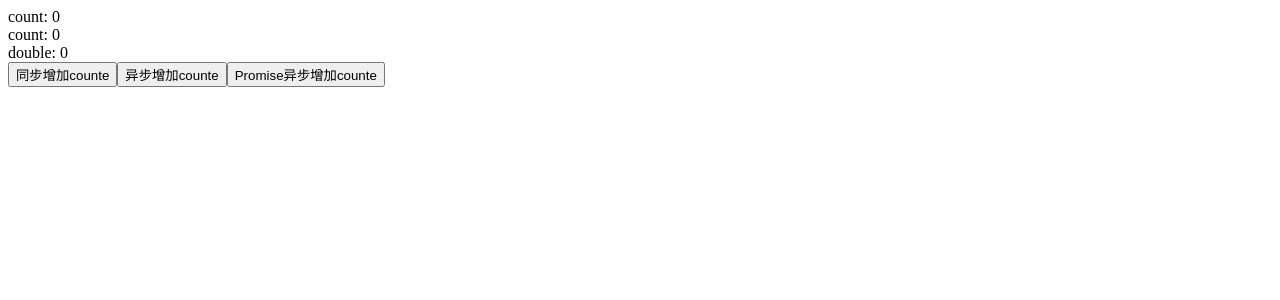
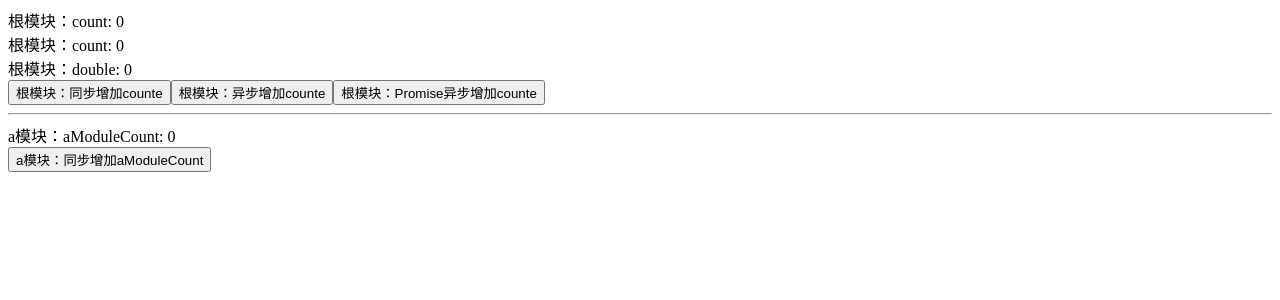
Before and after one commit to bendajun/vue3-vuex-sound-code, a Vue app: page / in a window 1280 px wide. Shown: the top 300 px of the page. Built offline with nearby package versions, Linux system fonts and the light colour scheme.

Commit message:
feat: 添加命名空间功能

```diff
--- a/src/App.vue
+++ b/src/App.vue
@@ -1,10 +1,13 @@
 <template>
-  <div>count: {{ count }}</div>
-  <div>count: {{ $store.state.count }}</div>
-  <div>double: {{ double }}</div>
-  <button @click="addCount">同步增加counte</button>
-  <button @click="asyncAddCount">异步增加counte</button>
-  <button @click="asyncPromiseAddCount">Promise异步增加counte</button>
+  <div>根模块：count: {{ count }}</div>
+  <div>根模块：count: {{ $store.state.count }}</div>
+  <div>根模块：double: {{ double }}</div>
+  <button @click="addCount">根模块：同步增加counte</button>
+  <button @click="asyncAddCount">根模块：异步增加counte</button>
+  <button @click="asyncPromiseAddCount">根模块：Promise异步增加counte</button>
+  <hr />
+  <div>a模块：aModuleCount: {{ aModuleCount }}</div>
+  <button @click="addAmoduleCount">a模块：同步增加aModuleCount</button>
 </template>
 
 <script>
@@ -24,12 +27,18 @@ export default {
       const res = await store.dispatch('asyncPromiseAdd', 1)
       console.log('asyncPromiseAddCount返回结果==>', res)
     }
+
+    const addAmoduleCount = () => {
+      store.commit('aCount/add', 1)
+    }
     return {
       count: computed(() => store.state.count),
       double: computed(() => store.getters.double),
       addCount,
       asyncAddCount,
       asyncPromiseAddCount,
+      aModuleCount: computed(() => store.state.aCount.count),
+      addAmoduleCount,
     }
   }
 }
--- a/src/vuex-source/module/module-collection.js
+++ b/src/vuex-source/module/module-collection.js
@@ -29,6 +29,14 @@ export default class ModuleCollection { // 此类是用来处理module格式的
         this.register(rawChildModule, path.concat(key)) // concat() 方法用于合并两个或多个数组。此方法不会更改现有数组，而是返回一个新数组
       })
     }
+  }
+
+  getNamespaced(path) { // ['a', 'c']
+    let module = this.root
+    return path.reduce((namespaceStr, key) => {
+      module = module.getChild(key) // 子模块
+      return namespaceStr + (module.namespaced ? key + '/' : '')
+    }, '')
   }
 }
 
--- a/src/vuex-source/module/module.js
+++ b/src/vuex-source/module/module.js
@@ -4,8 +4,9 @@ import { forEachValue } from '../utils'
 export default class Module {
   constructor(rawModule) {
     this._raw = rawModule // 这里保存的是createStore时传的modules下module元数据
+    this._children = {} // 当前module下是否还有module
     this.state = rawModule.state // 对应module的state
-    this._children = {} // 当前module下是否还有module
+    this.namespaced = rawModule.namespaced
   }
 
   addChild(key, module) {
--- a/src/vuex-source/store.js
+++ b/src/vuex-source/store.js
@@ -12,6 +12,8 @@ const getNestedState = (state, path) => { // 这个函数用来得到响应式
 const installModule = (store, rootState, path, module) => { // 递归安装
   const isRoot = !path.length // 如果数组是空数组，说明是根，否则不是
 
+  const moduleNamespaced = store._modules.getNamespaced(path) // 这里得到了当前模块的命名空间 => ['a', 'c'] => aCount/cCount/, 然后给getters, mutations,actions添加上命名空间前缀
+  console.log(moduleNamespaced)
   if (!isRoot) { // 不是根模块
     const parentState = path.slice(0, -1).reduce((state, key) => {
       return state[key]
@@ -20,20 +22,20 @@ const installModule = (store, rootState, path, module) => { // 递归安装
   }
 
   module.forEachGetter((getter, key) => {
-    store._wrappedGetters[key] = () => { // 如 path = ['a'] 取的是 state['a'], 即模块a的state
+    store._wrappedGetters[moduleNamespaced + key] = () => { // 如 path = ['a'] 取的是 state['a'], 即模块a的state
       return getter(getNestedState(store.state, path)) // 这里传入响应式的state
     }
   })
 
   module.forEachMutation((mutation, key) => {
-    const entry = store._mutations[key] || (store._mutations[key] = []) // 没有命名空间的时候，commit出发mutation时会执行所有同名的mutation
+    const entry = store._mutations[moduleNamespaced + key] || (store._mutations[moduleNamespaced + key] = []) // 没有命名空间的时候，commit出发mutation时会执行所有同名的mutation
     entry.push(payload => {
       mutation.call(store, getNestedState(store.state, path), payload)
     })
   })
 
   module.forEachAction((action, key) => {
-    const entry = store._actions[key] || (store._actions[key] = []) // 没有命名空间的时候，commit出发mutation时会执行所有同名的mutation
+    const entry = store._actions[moduleNamespaced + key] || (store._actions[moduleNamespaced + key] = []) // 没有命名空间的时候，commit出发mutation时会执行所有同名的mutation
     entry.push(payload => {
       let res = action.call(store, store, payload) // stire.dispatch('fn', payload).then() 返回promise
       // res 如果不是promise,就包裹一层Promise
```
